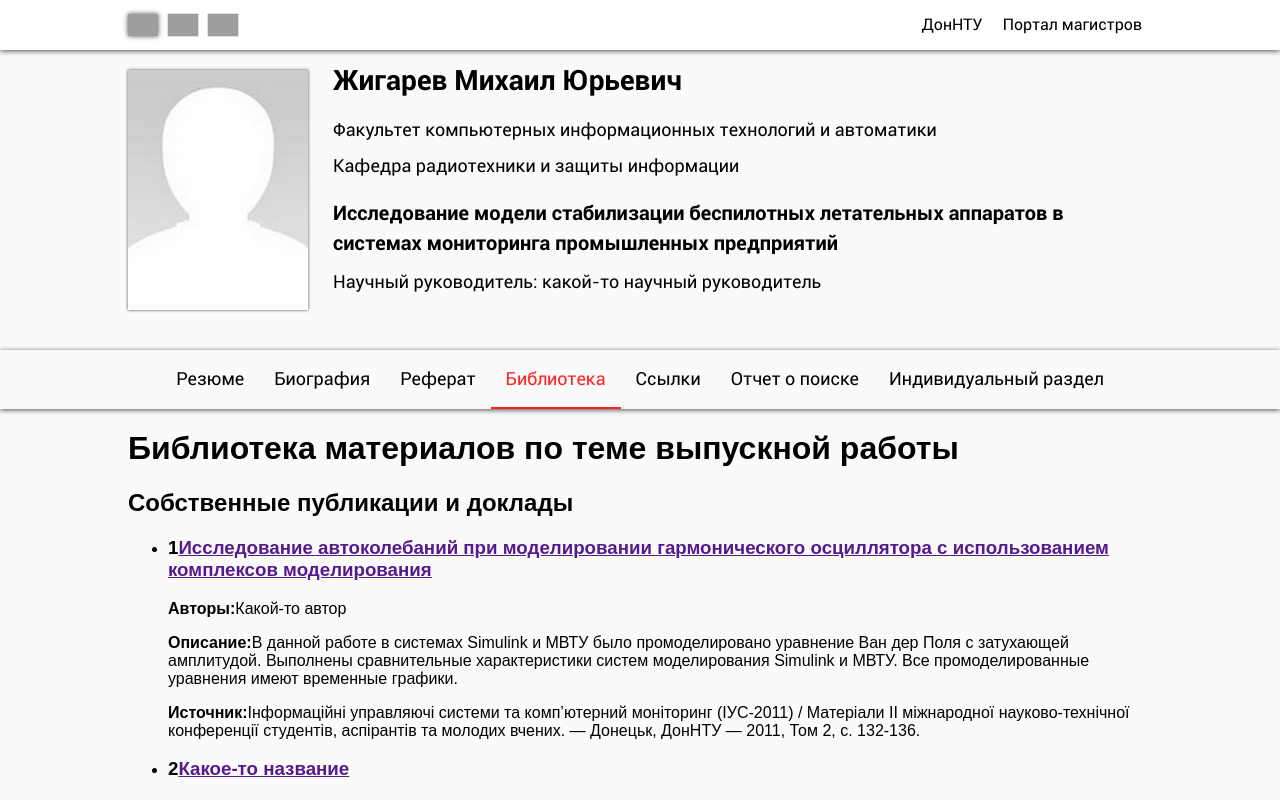
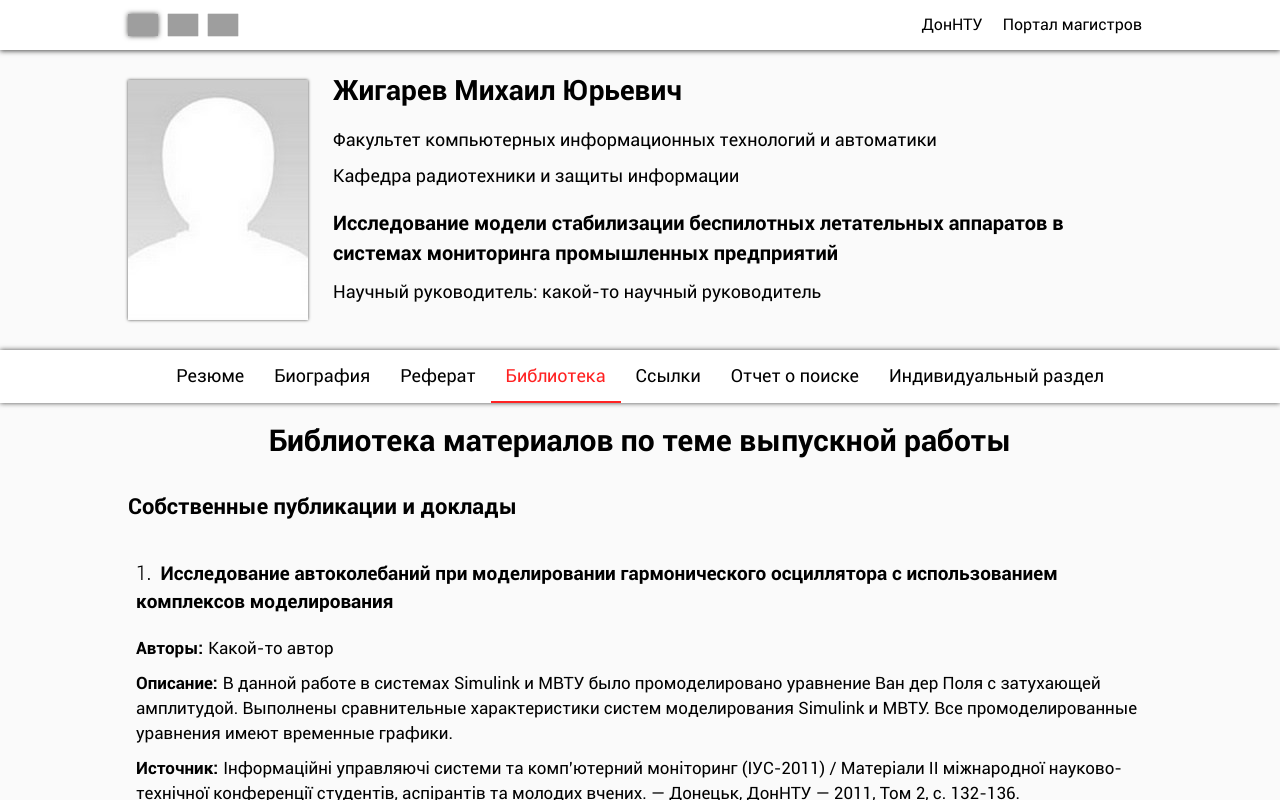
Before and after one commit to MikhailZhyhariev/masters-website, a React (Create React App) app: page / in a window 1280 px wide. Both pictures are taken after a click on the item "Библиотека". Shown: the top 800 px of the page. Built offline with nearby package versions, Linux system fonts and the light colour scheme; grey boxes are pictures that could not be loaded.

Commit message:
Дописаны стили для всех сверстанных вкладок

```diff
--- a/src/Abstract/Abstract.css
+++ b/src/Abstract/Abstract.css
@@ -52,9 +52,6 @@
   display: flex;
   flex-direction: column;
   flex-wrap: nowrap;
-
-  /*border: 1px solid gray;*/
-
 }
 
 .abstract__content-menu-link {
@@ -67,9 +64,9 @@
   font-size: 17px;
   line-height: 25px;
   font-family: 'RobotoRegular', sans-serif;
-
   border: 1px solid #fafafa;
   border-left: 3px solid #fafafa;
+  border-radius: 4px;
 }
 
 .abstract__content-menu-link .noempty {
@@ -94,6 +91,7 @@
 .abstract__content-menu-link:hover {
   border: 1px solid #f22;
   border-left: 3px solid #f22;
+  border-radius: 4px;
   color: #f22;
 }
 
--- a/src/Header/HeaderMain/HeaderMain.css
+++ b/src/Header/HeaderMain/HeaderMain.css
@@ -1,7 +1,6 @@
 .header-main {
-  margin-top: 20px;
-  padding-bottom: 20px;
-  background-color: #fafafa;
+  padding-top: 30px;
+  padding-bottom: 10px;
 }
 
 .header-main .container {
--- a/src/Header/HeaderTop/HeaderTop.css
+++ b/src/Header/HeaderTop/HeaderTop.css
@@ -25,7 +25,6 @@
   height: 22px;
   filter: grayscale(100%);
   box-shadow: 0px 0px 1px rgba(9, 9, 8, 0.73);
-  transition: filter 0.5s ease-in-out;
 }
 
 .header-top__language-flag:hover,
--- a/src/Header/HeaderTop/HeaderTop.js
+++ b/src/Header/HeaderTop/HeaderTop.js
@@ -21,7 +21,7 @@ class HeaderTop extends Component {
     this.setState({ selectedItem });
   }
 
-  handleLinkOpen(link, e) {
+  handleLinkOpen(link) {
     window.open(link, "_blank");
   }
 
@@ -33,7 +33,7 @@ class HeaderTop extends Component {
     ]
     const links = [
       {name: 'ДонНТУ', link: 'http://donntu.org/?lang=ru'},
-      {name: 'Портал магистров', link: 'http://masters.donntu.org/indexe.htm'}
+      {name: 'Портал магистров', link: 'http://masters.donntu.org/index.htm'}
     ];
     const { selectedItem } = this.state;
     const { handleFlagClick } = this;
--- a/src/Library/Library.css
+++ b/src/Library/Library.css
@@ -0,0 +1,90 @@
+.library {
+  padding-top: 20px;
+  padding-bottom: 20px;
+}
+
+.library__title {
+  margin: 0;
+  padding: 0;
+  margin-bottom: 15px;
+  font-family: 'RobotoBold', sans-serif;
+  font-size: 30px;
+  text-align: center;
+}
+
+.library__content {
+  margin-top: 35px;
+}
+
+.library__part ul {
+  margin: 0;
+  padding: 0;
+  list-style-type: none;
+}
+
+.library__part li {
+  display: flex;
+  flex-direction: column;
+  flex-wrap: nowrap;
+}
+
+.library__part-title {
+  font-family: 'RobotoBold', sans-serif;
+  font-size: 22px;
+  line-height: 28px;
+}
+
+.library__article-title {
+  margin: 0;
+  padding: 0;
+  padding-left: 5px;
+  margin-top: 20px;
+  font-family: 'RobotoBold', sans-serif;
+  font-size: 19px;
+  line-height: 28px;
+  text-decoration: none;
+  color: black;
+  border: 1px solid #fafafa;
+  border-left: 3px solid #fafafa;
+  border-radius: 4px;
+}
+
+.library__article-title:hover {
+  border: 1px solid #f22;
+  border-left: 3px solid #f22;
+  border-radius: 4px;
+  color: #f22;
+}
+
+.library__article-title:active {
+  font-weight: bold;
+}
+
+.library__article-title span {
+  font-family: 'RobotoThin', sans-serif;
+  margin-right: 10px;
+  font-weight: bold;
+}
+
+.library__part strong {
+  margin: 0;
+  margin-bottom: 10px;
+  margin-right: 5px;
+  font-size: 17px;
+  font-family: 'RobotoBold', sans-serif;
+  line-height: 25px;
+}
+
+.library__article-author,
+.library__article-description,
+.library__article-source {
+  margin: 0;
+  margin-bottom: 10px;
+  font-size: 17px;
+  font-family: 'RobotoRegular', sans-serif;
+  line-height: 25px;
+}
+
+.library__article-author {
+  margin-top: 20px;
+}
--- a/src/Library/Library.js
+++ b/src/Library/Library.js
@@ -19,20 +19,20 @@ class Library extends Component {
       <div className="library">
         <div className="container">
           <h1 className="library__title">Библиотека материалов по теме выпускной работы</h1>
-          <div className="content">
+          <div className="library__content">
             { items.map( (item, key) =>
               <div className="library__part" key={key}>
                 <h2 className="library__part-title">{item.title}</h2>
                 <ul>
                   { item.fill.map( (article, key) =>
                     <li key={key}>
-                      <h3 className="library__article-title">
-                        <span>{article.number}</span>
-                        <a href={article.link} target="_blank" ref="noferrer">{article.title}</a>
-                      </h3>
-                      <p className="library__article-author"><strong>Авторы:</strong>{article.author}</p>
-                      <p className="library__article-description"><strong>Описание:</strong>{article.description}</p>
-                      <p className="library__article-source"><strong>Источник:</strong>{article.source}</p>
+                      <a href={article.link} target="_blank" ref="noferrer" className="library__article-title">
+                        <span>{article.number + '.'}</span>
+                        {article.title}
+                        <p className="library__article-author"><strong>Авторы:</strong>{article.author}</p>
+                        <p className="library__article-description"><strong>Описание:</strong>{article.description}</p>
+                        <p className="library__article-source"><strong>Источник:</strong>{article.source}</p>
+                      </a>
                     </li>
                   )}
                 </ul>
--- a/src/Links/Links.js
+++ b/src/Links/Links.js
@@ -20,9 +20,9 @@ class Links extends Component {
     const { items } = this.state;
 
     return (
-      <div className="library">
+      <div className="links">
         <div className="container">
-          <h1 className="library__title">Ссылки по теме выпускной работы</h1>
+          <h1 className="links__title">Ссылки по теме выпускной работы</h1>
           <LinksMasters />
           <LinksArticles />
           <LinksOther items={ content } />
--- a/src/Links/LinksArticles.js
+++ b/src/Links/LinksArticles.js
@@ -46,17 +46,17 @@ class LinksArticles extends Component {
     return (
       <div className="content">
         { items.map( (item, key) =>
-          <div className="library__part" key={key}>
-            <h2 className="library__part-title">{item.title}</h2>
+          <div className="links__part" key={key}>
+            <h2 className="links__part-title">{item.title}</h2>
             <ul>
               { item.fill.map( (article, key) =>
                 <li key={key}>
-                  <h3 className="library__article-title">
+                  <a href={article.link} target="_blank" className="links__article-title" ref="noferrer">
                     <span>{article.number}</span>
-                    <a href={article.link} target="_blank" ref="noferrer">{article.title}</a>
-                  </h3>
-                  <p className="library__article-manager"><strong>Авторы:</strong>{article.author}</p>
-                  <p className="library__article-description"><strong>Описание:</strong>{article.description}</p>
+                    {article.title}
+                    <p className="links__article-manager"><strong>Авторы:</strong>{article.author}</p>
+                    <p className="links__article-description"><strong>Описание:</strong>{article.description}</p>
+                  </a>
                 </li>
               )}
             </ul>
--- a/src/Links/LinksMasters.js
+++ b/src/Links/LinksMasters.js
@@ -51,19 +51,19 @@ class LinksPart extends Component {
     const { items } = this.state;
 
     return (
-      <div className="content">
+      <div className="links__content">
         { items.map( (item, key) =>
-          <div className="library__part" key={key}>
-            <h2 className="library__part-title">{item.title}</h2>
+          <div className="links__part" key={key}>
+            <h2 className="links__part-title">{item.title}</h2>
             <ul>
               { item.fill.map( (article, key) =>
                 <li key={key}>
-                  <h3 className="library__article-title">
+                  <a href={article.link} target="_blank" className="links__article-title" ref="noferrer">
                     <span>{article.number}</span>
-                    <a href={article.link} target="_blank" ref="noferrer">{article.title}</a>
-                  </h3>
-                  <p className="library__article-description"><strong>Описание:</strong>{article.description}</p>
-                  <p className="library__article-manager"><strong>Руководитель:</strong>{article.manager}</p>
+                    {article.title}
+                    <p className="links__article-description"><strong>Описание:</strong>{article.description}</p>
+                    <p className="links__article-manager"><strong>Руководитель:</strong>{article.manager}</p>
+                  </a>
                 </li>
               )}
             </ul>
--- a/src/Links/LinksOther.js
+++ b/src/Links/LinksOther.js
@@ -8,16 +8,16 @@ class LinksOther extends Component {
     return (
       <div className="content">
         { items.map( (item, key) =>
-          <div className="library__part" key={key}>
-            <h2 className="library__part-title">{item.title}</h2>
+          <div className="links__part" key={key}>
+            <h2 className="links__part-title">{item.title}</h2>
             <ul>
               { item.fill.map( (article, key) =>
                 <li key={key}>
-                  <h3 className="library__article-title">
+                  <a href={article.link} target="_blank" className="links__article-title" ref="noferrer">
                     <span>{article.number}</span>
-                    <a href={article.link} target="_blank" ref="noferrer">{article.title}</a>
-                  </h3>
-                  <p className="library__article-description"><strong>Описание:</strong>{article.description}</p>
+                    {article.title}
+                    <p className="links__article-description"><strong>Описание:</strong>{article.description}</p>
+                  </a>
                 </li>
               )}
             </ul>
--- a/src/Menu/Menu.css
+++ b/src/Menu/Menu.css
@@ -1,5 +1,8 @@
 .menu {
-  box-shadow: 0px 1px 5px rgba(9, 9, 8, 0.73);
+  margin: 0;
+  padding: 0;
+  box-shadow: 0px 0px 5px rgba(9, 9, 8, 0.73);
+  background-color: white;
 }
 
 .menu ul {
@@ -16,10 +19,9 @@
 .menu__item {
   padding: 15px;
   font-size: 18px;
-  line-height: 27px;
   font-family: 'RobotoRegular', sans-serif;
   cursor: pointer;
-  border-bottom: 2px solid #fafafa;
+  border-bottom: 2px solid #white;
   -moz-user-select: none;
   -khtml-user-select: none;
   user-select: none;
```
Also changed, not shown: src/Links/Links.css (+89 -0 lines).
